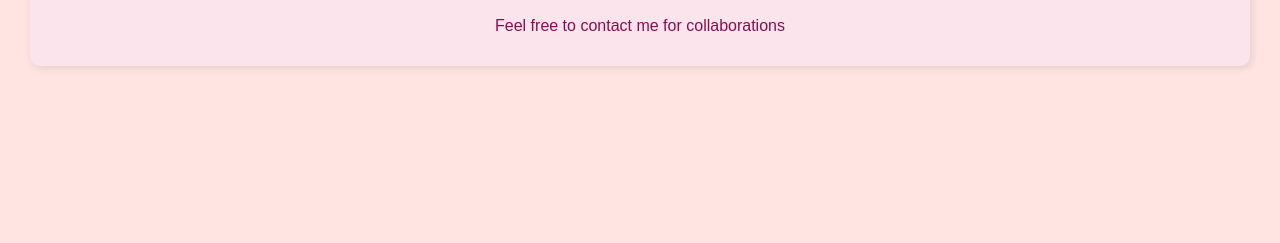
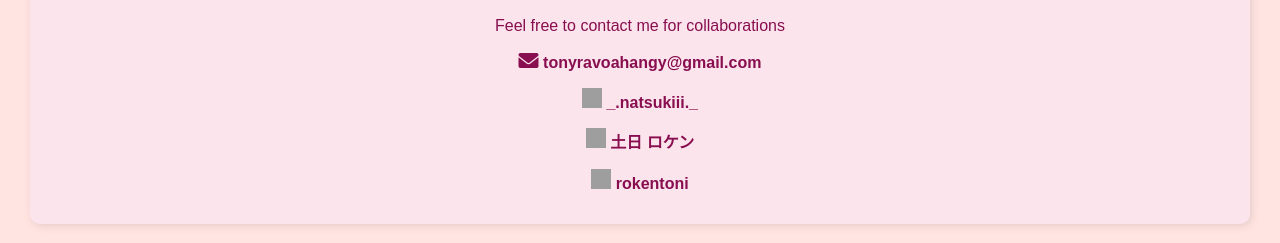
Before and after one commit to rokentoni/portfolioTony, a plain HTML site: page index.html in a window 1280 px wide. Shown: the part 1616-1859 px from the top of the page. Before the commit the page ends 1712 px from the top, so only its background shows below. Drawn offline with Linux system fonts and the light colour scheme; grey boxes are pictures that could not be loaded.

Commit message:
Update index.html

```diff
--- a/index.html
+++ b/index.html
@@ -156,6 +156,10 @@
         <div class="card">
             <h1>Contacts</h1>
             <p>Feel free to contact me for collaborations</p>
+            <p><b><a href="mailto:tonyravoahangy@gmail.com"><i class="fas fa-envelope" style="font-size: 20px;"></i> tonyravoahangy@gmail.com</a></b></p>
+            <p><b><a href="https://www.instagram.com/_.natsukiii._/"><img src="https://upload.wikimedia.org/wikipedia/commons/9/95/Instagram_logo_2022.svg" alt="Instagram" width="20" height="20"> _.natsukiii._</a></b></p>
+            <p><b><a href="https://www.facebook.com/natsukiiikun"><img src="https://upload.wikimedia.org/wikipedia/commons/5/51/Facebook_f_logo_%282019%29.svg" alt="Facebook" width="20" height="20"> 土日 ロケン</a></b></p>
+            <p><b><a href="https://github.com/rokentoni"><img src="https://upload.wikimedia.org/wikipedia/commons/9/91/Octicons-mark-github.svg" alt="GitHub" width="20" height="20"> rokentoni</a></b></p>
         </div>
     </section>
     <footer>&copy; pliz don't copy without consent, there is copyright TwT</footer>
```
